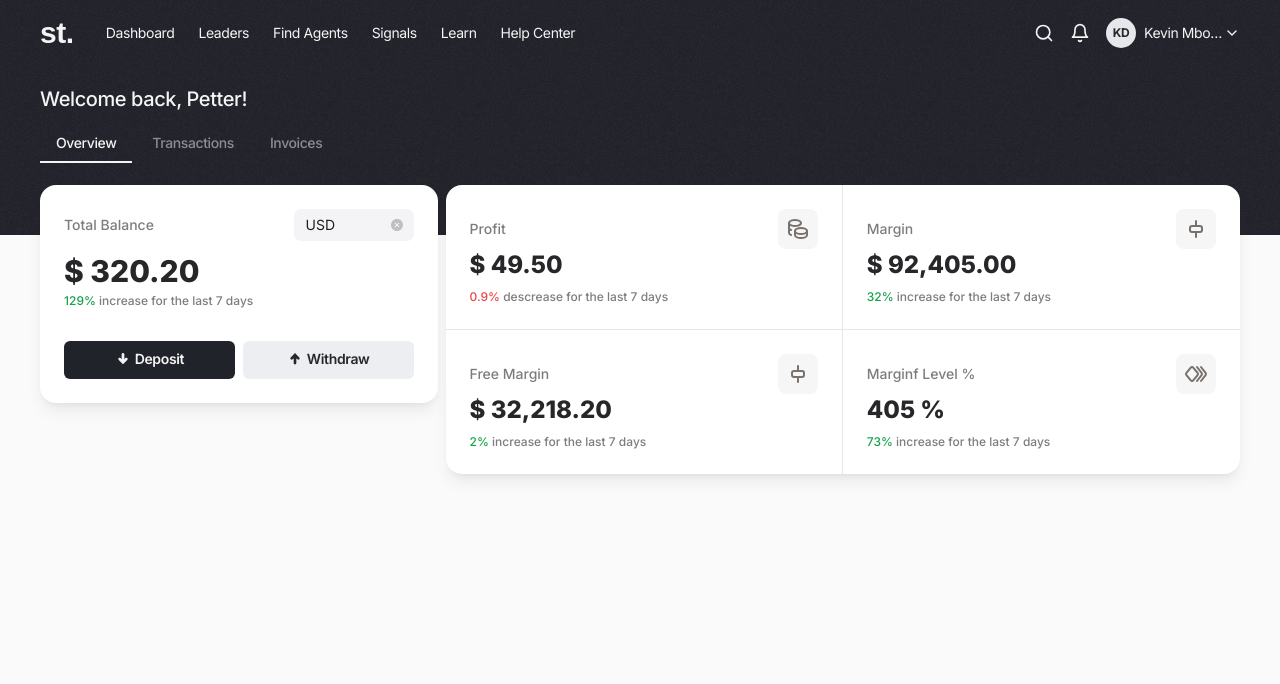
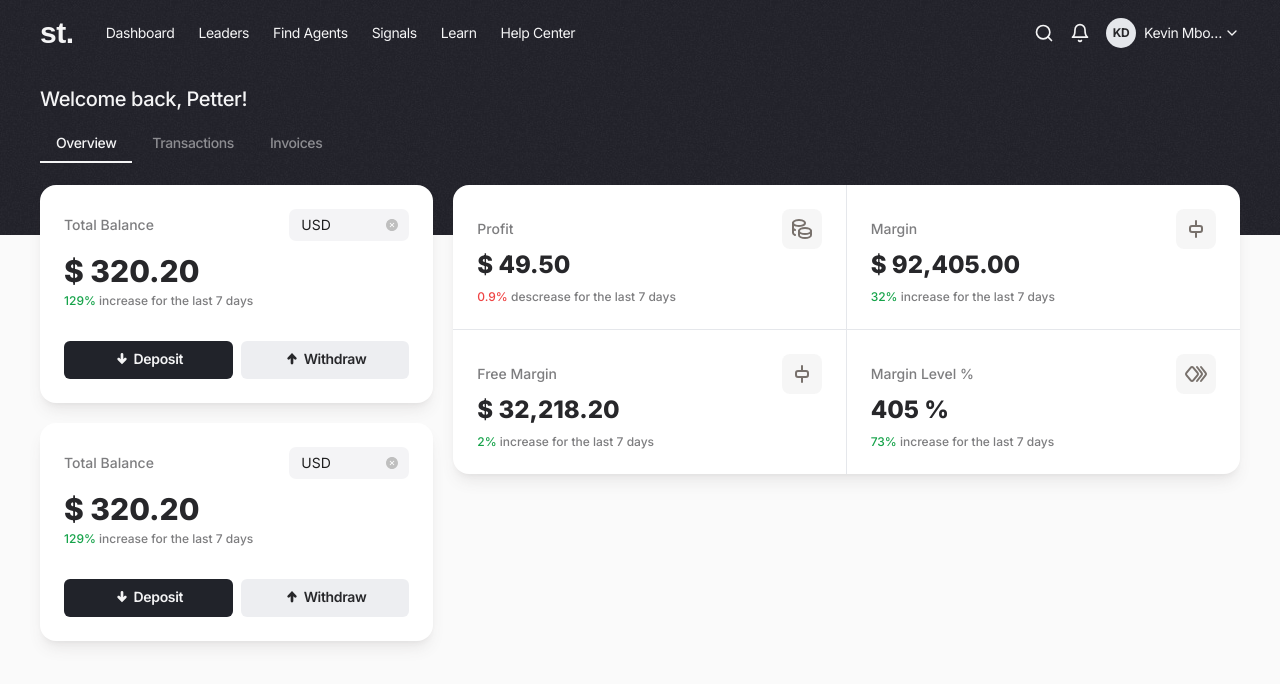
Before and after one commit to kevindermot99/simpleTrading, a React (Vite) app: page /#/ in a window 1280 px wide. Shown: the top 684 px of the page. Built offline with nearby package versions, Linux system fonts and the light colour scheme; a web font is replaced by a local one.

Commit message:
Update Home.jsx

```diff
--- a/src/pages/Home.jsx
+++ b/src/pages/Home.jsx
@@ -32,8 +32,10 @@ function Home() {
                     </button>
                 </div>
             </div>
-            <div className="flex gap-2 w-full bg-transparent min-h-[200px] mt-[-50px] px-10 text-text-color-black">
-                <div className="w-1/3 h-fit bg-white shadow-lg shadow-stone-600/10 rounded-2xl flex flex-col p-6">
+            <div className="flex gap-5 w-full bg-transparent min-h-[200px] mt-[-50px] px-10 text-text-color-black">
+                <div className="w-1/3 h-fit flex flex-col gap-5">
+                    {/* Balance */}
+                    <div className=" w-full h-fit bg-white shadow-lg shadow-stone-600/10 rounded-2xl flex flex-col p-6">
                         <div className="flex items-center justify-between w-full">
                             <h1 className="text-sm text-text-color-black/60 font-medium">
                                 Total Balance
@@ -106,7 +108,82 @@ function Home() {
                             </button>
                         </div>
                     </div>
-                <div className="w-2/3 bg-white shadow-lg shadow-stone-600/10 rounded-2xl grid gap-0 grid-cols-2 ">
+                    {/* Ads */}
+                    <div className=" w-full h-fit bg-white shadow-lg shadow-stone-600/10 rounded-2xl flex flex-col p-6">
+                        <div className="flex items-center justify-between w-full">
+                            <h1 className="text-sm text-text-color-black/60 font-medium">
+                                Total Balance
+                            </h1>
+                            <ConfigProvider
+                                theme={{
+                                    token: {
+                                        // Seed Token
+                                        colorPrimary: '#fff',
+                                        borderRadius: 7,
+                                        colorBorder: '#00000000',
+                                        colorBgContainer: '#e5e7eb70',
+                                        colorBgTextHover: "red"
+                                    },
+                                }}
+                            >
+                                <Select
+                                    defaultValue="USD"
+                                    style={{ width: '120px', boxShadow: "none", borderColor: 'red' }}
+                                    allowClear
+                                    options={[
+                                        { value: 'USD', label: 'USD' },
+                                        { value: 'Bitcoin', label: 'Bitcoin' },
+                                        { value: 'Ethereum', label: 'Ethereum' },
+                                        { value: 'USDT', label: 'USDT' },
+                                        { value: 'USDC', label: 'USDC' },
+                                        { value: 'DAI', label: 'DAI' },
+                                        { value: 'BUSD', label: 'BUSD' },
+                                        { value: 'Ripple', label: 'Ripple' },
+                                        { value: 'Litecoin', label: 'Litecoin' },
+                                    ]}
+                                    placeholder="Currency"
+                                />
+                            </ConfigProvider>
+                        </div>
+                        <div className="w-full py-3">
+                            {/* Balance */}
+                            <CountUp
+                                start={0}
+                                end={320.2}
+                                duration={.9}
+                                separator=","
+                                decimals={2}
+                                decimal="."
+                                prefix="$ "
+                            //   suffix=" left"
+                            >
+                                {({ countUpRef, start }) => (
+                                    <div className="">
+                                        <span className="py-2 text-3xl font-extrabold" ref={countUpRef} />
+                                    </div>
+                                )}
+                            </CountUp>
+                            <p className="text-xs pt-1 text-text-color-black/60 font-medium "><span className="text-green-600">129%</span> increase for the last 7 days</p>
+                        </div>
+                        <div className="flex items-center gap-2 mt-5">
+                            {/* Deposit */}
+                            <button
+                                className={`w-full text-sm px-4 py-2 rounded-md text-text-color-white font-semibold tracking-tight bg-button-color hover:opacity-80 transition border-b-2 border-transparent flex items-center justify-center gap-1`}
+                            >
+                                <TiArrowDownThick className="text-base" />
+                                Deposit
+                            </button>
+                            {/* withdraw */}
+                            <button
+                                className={`w-full text-sm px-4 py-2 rounded-md text-text-color-black font-semibold tracking-tight bg-border-lines-light/70 hover:opacity-80 transition border-b-2 border-transparent flex items-center justify-center gap-1`}
+                            >
+                                <TiArrowUpThick className="text-base" />
+                                Withdraw
+                            </button>
+                        </div>
+                    </div>
+                </div>
+                <div className="w-2/3 h-fit bg-white shadow-lg shadow-stone-600/10 rounded-2xl grid gap-0 grid-cols-2 ">
                     {/* Profit */}
                     <div className="flex flex-col p-6 w-full h-fit border-r-[1px] border-b-[1px] ">
                         <div className="flex items-center justify-between w-full">
@@ -204,7 +281,7 @@ function Home() {
                     <div className="flex flex-col p-6 w-full h-fit">
                         <div className="flex items-center justify-between w-full">
                             <h1 className="text-sm text-text-color-black/60 font-medium">
-                                Marginf Level %
+                                Margin Level %
                             </h1>
                             <div className="rounded-lg bg-stone-600/5 p-2 ">
                                 <TbKeyframes className="text-stone-500 text-2xl" />
```
Lines whose indentation alone changed are shown as unchanged.
